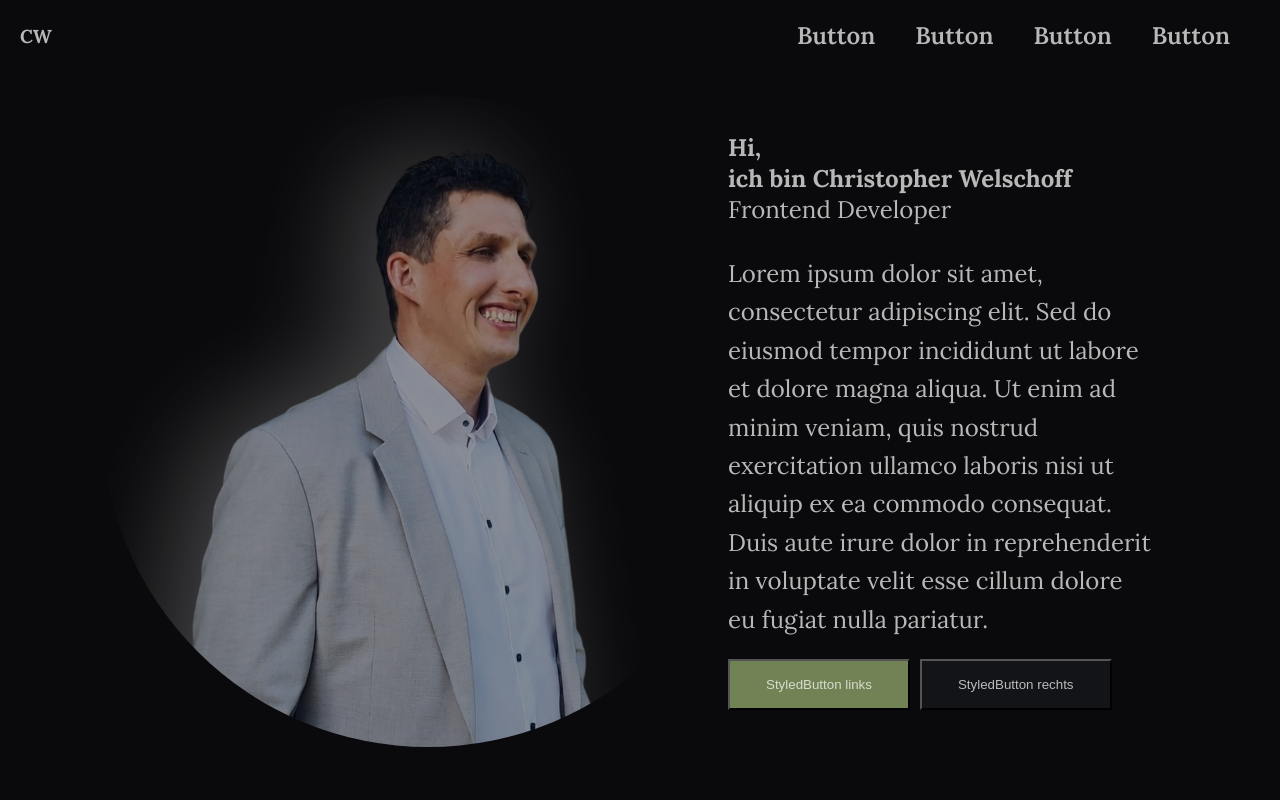
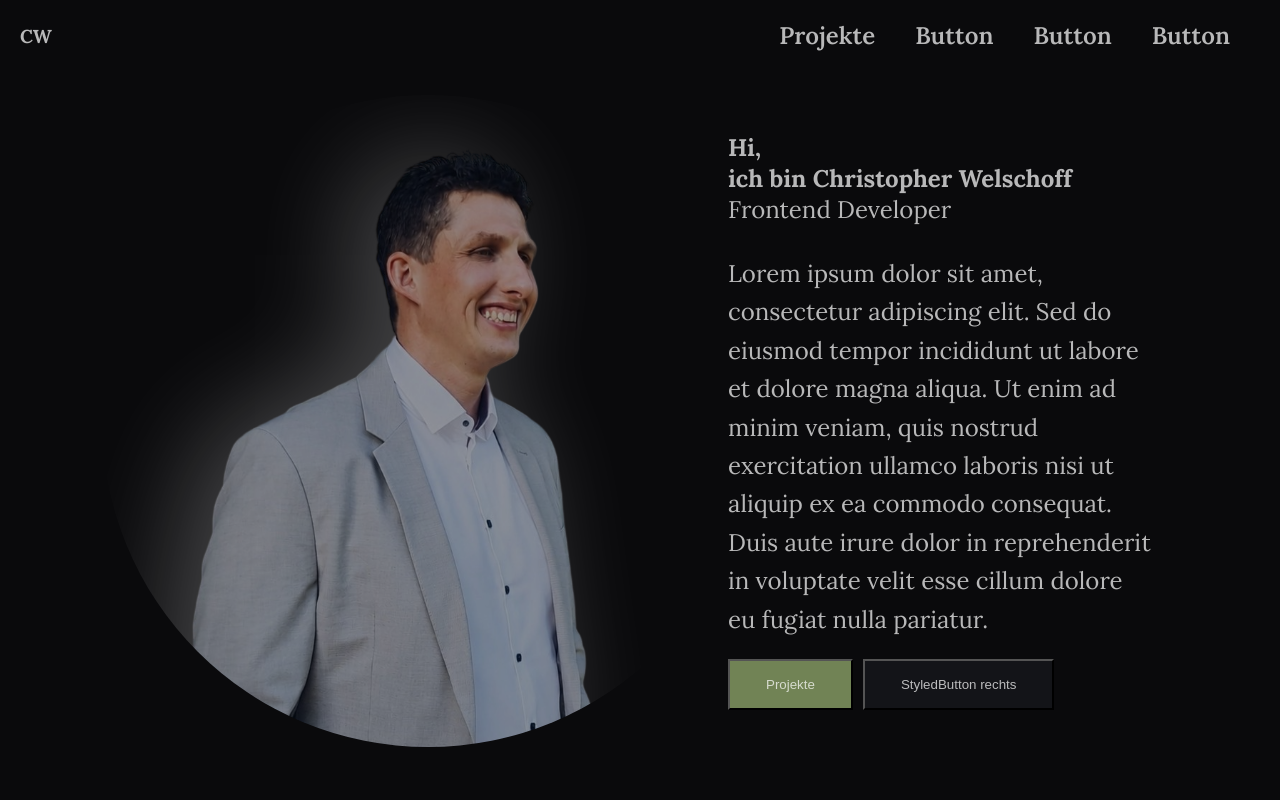
Before and after one commit to ChristopherWelschoff/my-website, a Next.js app: page / in a window 1280 px wide. Shown: the top 800 px of the page. Built offline with nearby package versions, Linux system fonts and the light colour scheme.

Commit message:
add projects links

```diff
--- a/components/Layout/Layout.js
+++ b/components/Layout/Layout.js
@@ -8,7 +8,7 @@ export default function Layout({ children }) {
         <h3>CW</h3>
 
         <LinkContainer>
-          <StyledLink href="">Button</StyledLink>
+          <StyledLink href="/projects">Projekte</StyledLink>
           <StyledLink href="">Button</StyledLink>
           <StyledLink href="">Button</StyledLink>
           <StyledLink href="">Button</StyledLink>
--- a/components/Title/title.js
+++ b/components/Title/title.js
@@ -1,4 +1,5 @@
 import styled from "styled-components";
+import Link from "next/link";
 
 export default function Title() {
   return (
@@ -17,12 +18,21 @@ export default function Title() {
       </AboutText>
 
       <ButtonContainer>
-        <StyledButtonLeft>StyledButton links</StyledButtonLeft>
-        <StyledButtonRight>StyledButton rechts</StyledButtonRight>
+        <StyledLink href="/projects">
+          <StyledButtonLeft>Projekte</StyledButtonLeft>
+        </StyledLink>
+        <StyledLink href="">
+          <StyledButtonRight>StyledButton rechts</StyledButtonRight>
+        </StyledLink>
       </ButtonContainer>
     </WelcomeTextContainer>
   );
 }
+
+const StyledLink = styled(Link)`
+  color: var(--text-primary);
+  text-decoration: none;
+`;
 
 const WelcomeTextContainer = styled.div`
   font-weight: 900;
--- a/package.json
+++ b/package.json
@@ -12,7 +12,8 @@
     "next": "16.3.4",
     "react": "19.2.8",
     "react-dom": "19.2.8",
-    "styled-components": "^6.5.3"
+    "styled-components": "^6.5.3",
+    "swr": "^2.5.1"
   },
   "devDependencies": {
     "eslint": "^9",
--- a/pages/_app.js
+++ b/pages/_app.js
@@ -1,13 +1,17 @@
 import GlobalStyle from "@/styles/globalstyles";
 import Layout from "@/components/Layout/Layout";
+import { SWRConfig } from "swr";
 
+const fetcher = (...args) => fetch(...args).then((res) => res.json());
 
 export default function App({ Component, pageProps }) {
   return (
     <>
       <GlobalStyle />
       <Layout>
-        <Component {...pageProps} />
+        <SWRConfig value={{ fetcher }}>
+          <Component {...pageProps} />
+        </SWRConfig>
       </Layout>
     </>
   );
--- /dev/null
+++ b/pages/projects.js
@@ -0,0 +1,3 @@
+export default function Projects() {
+  return <p>hello</p>;
+}
```
Also changed, not shown: 1 other file (tests, documents, lock files or other folders).
